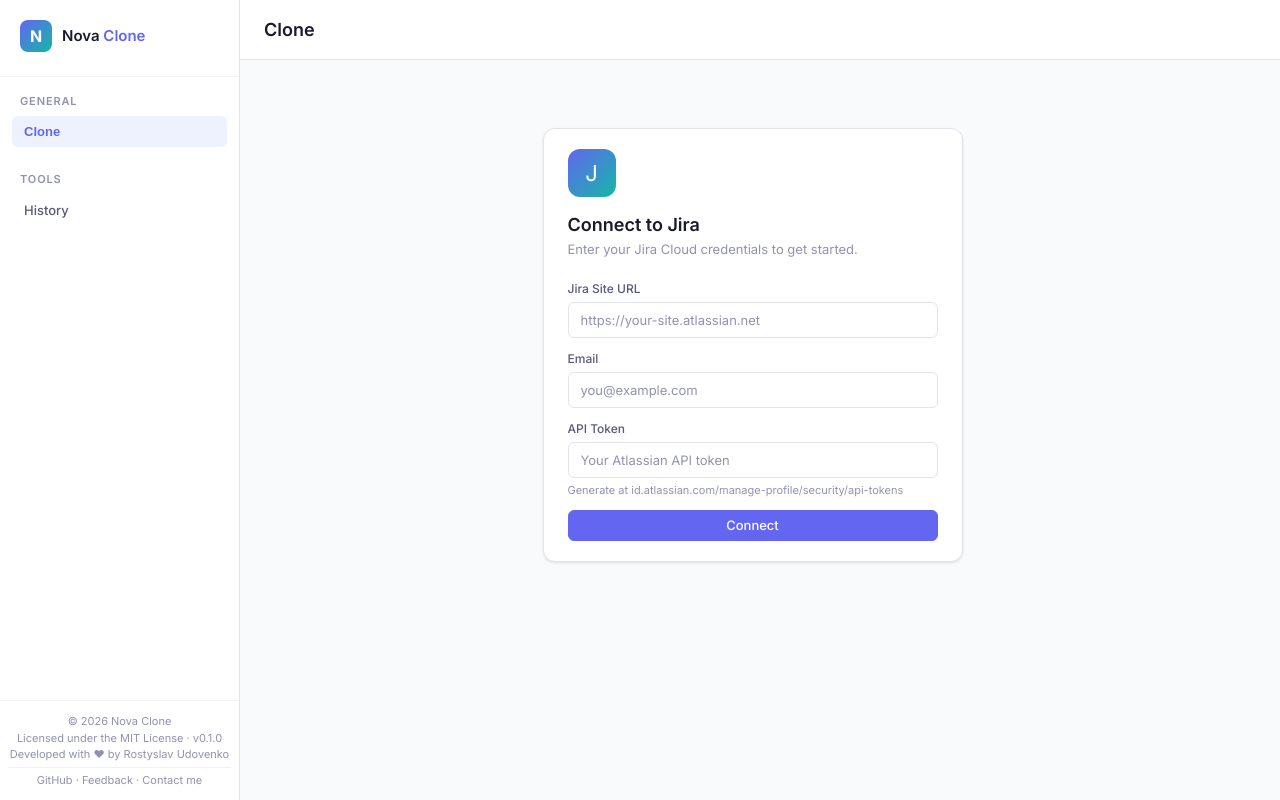
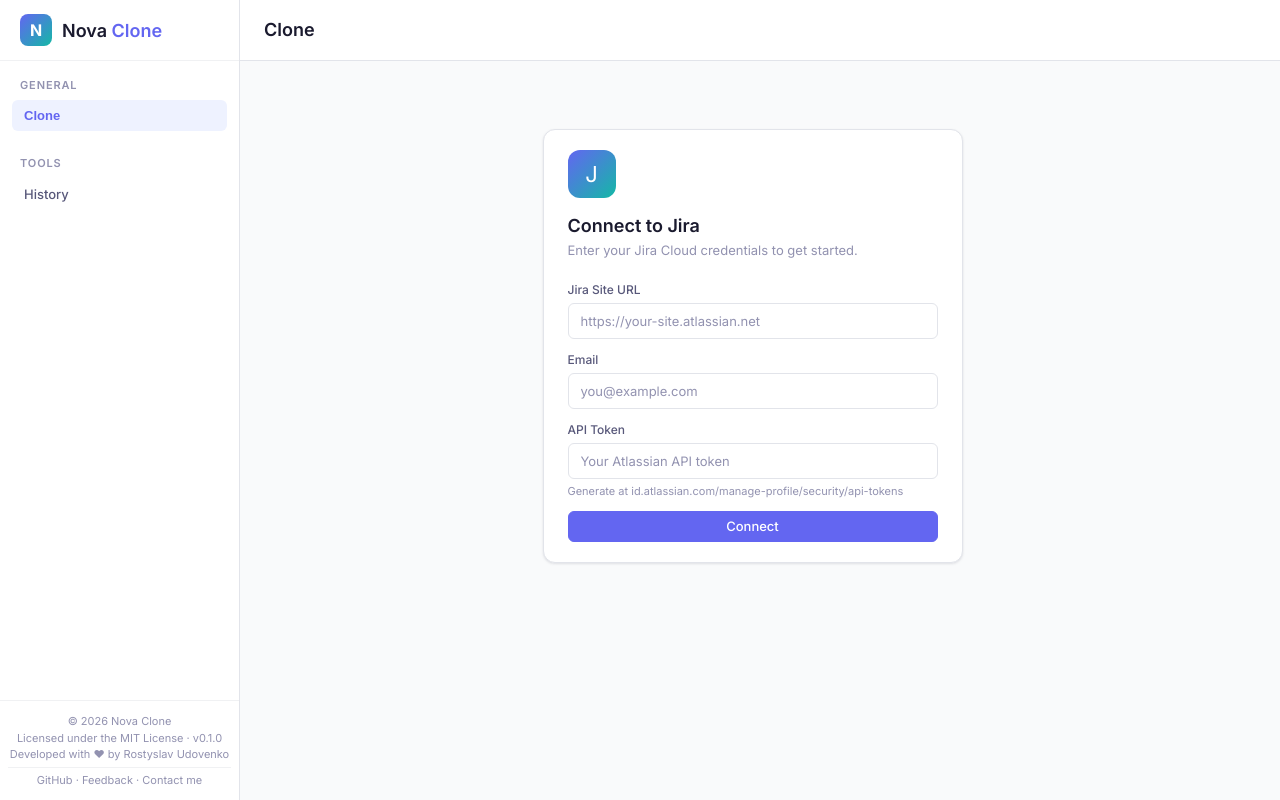
Before and after one commit to rostyslavudovenko/nova-clone, a website built with Vite: page index.html in a window 1280 px wide. Built offline with nearby package versions, Linux system fonts and the light colour scheme.

Commit message:
fix: adjust sidebar logo padding and increase font size for better visibility

```diff
--- a/src/ui/styles/layout/_sidebar.scss
+++ b/src/ui/styles/layout/_sidebar.scss
@@ -16,7 +16,7 @@
   display: flex;
   align-items: center;
   gap: 10px;
-  padding: 20px 20px 24px;
+  padding: 14px 20px 14px;
   border-bottom: 1px solid var(--border-light);
 
   .logo-icon {
@@ -34,7 +34,7 @@
   }
 
   .logo-text {
-    font-size: 15px;
+    font-size: 18px;
     font-weight: 600;
     color: var(--ink);
 
--- a/src/ui/styles/themes/_variables.scss
+++ b/src/ui/styles/themes/_variables.scss
@@ -31,7 +31,7 @@
 
   --sidebar-bg: var(--white);
   --sidebar-width: 240px;
-  --topbar-height: 60px;
+  --topbar-height: 61px;
 
   --font: "Inter", -apple-system, BlinkMacSystemFont, "Segoe UI", Roboto, sans-serif;
   --font-mono: "SF Mono", "Monaco", "Inconsolata", "Fira Code", monospace;
```
